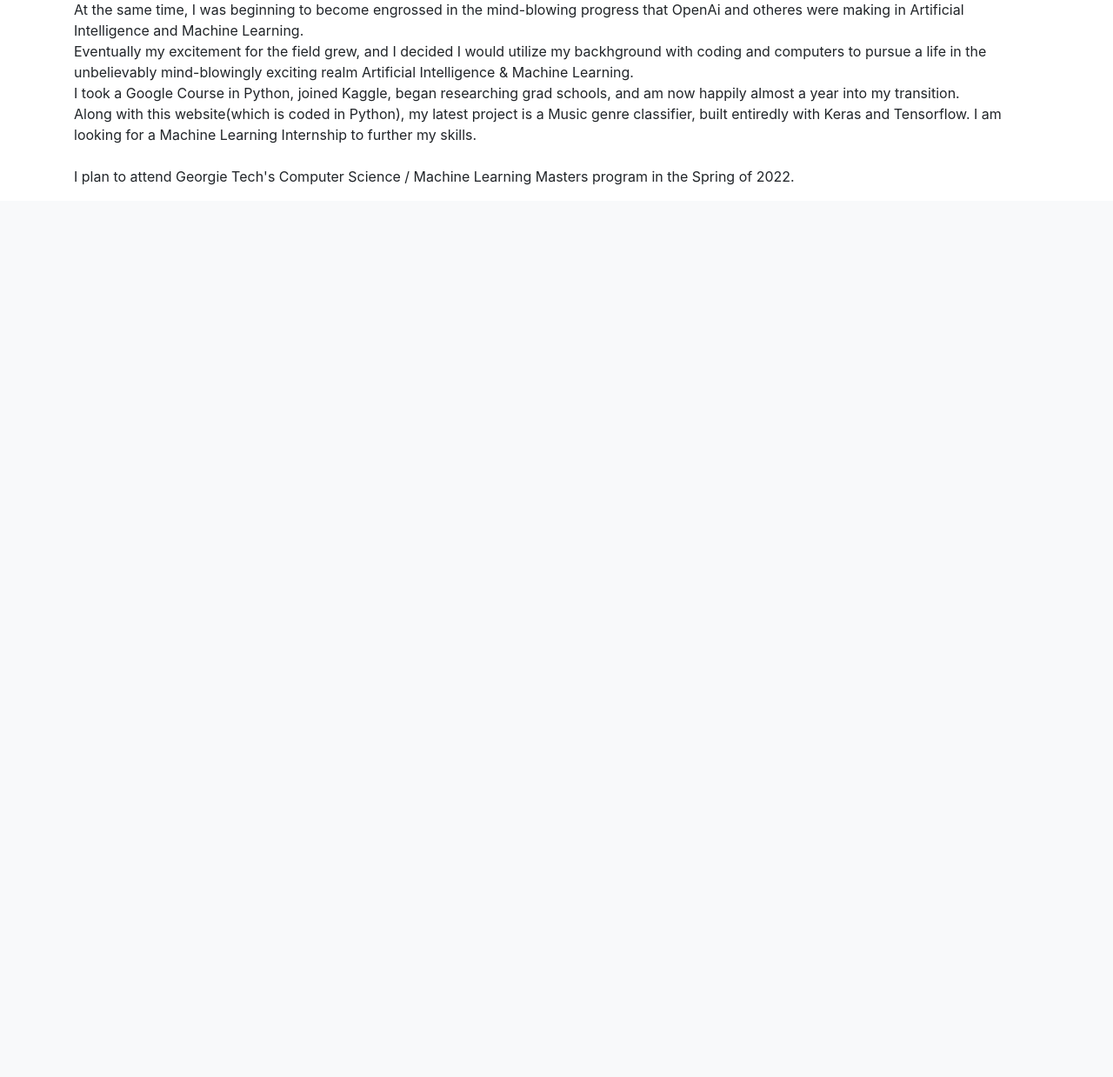
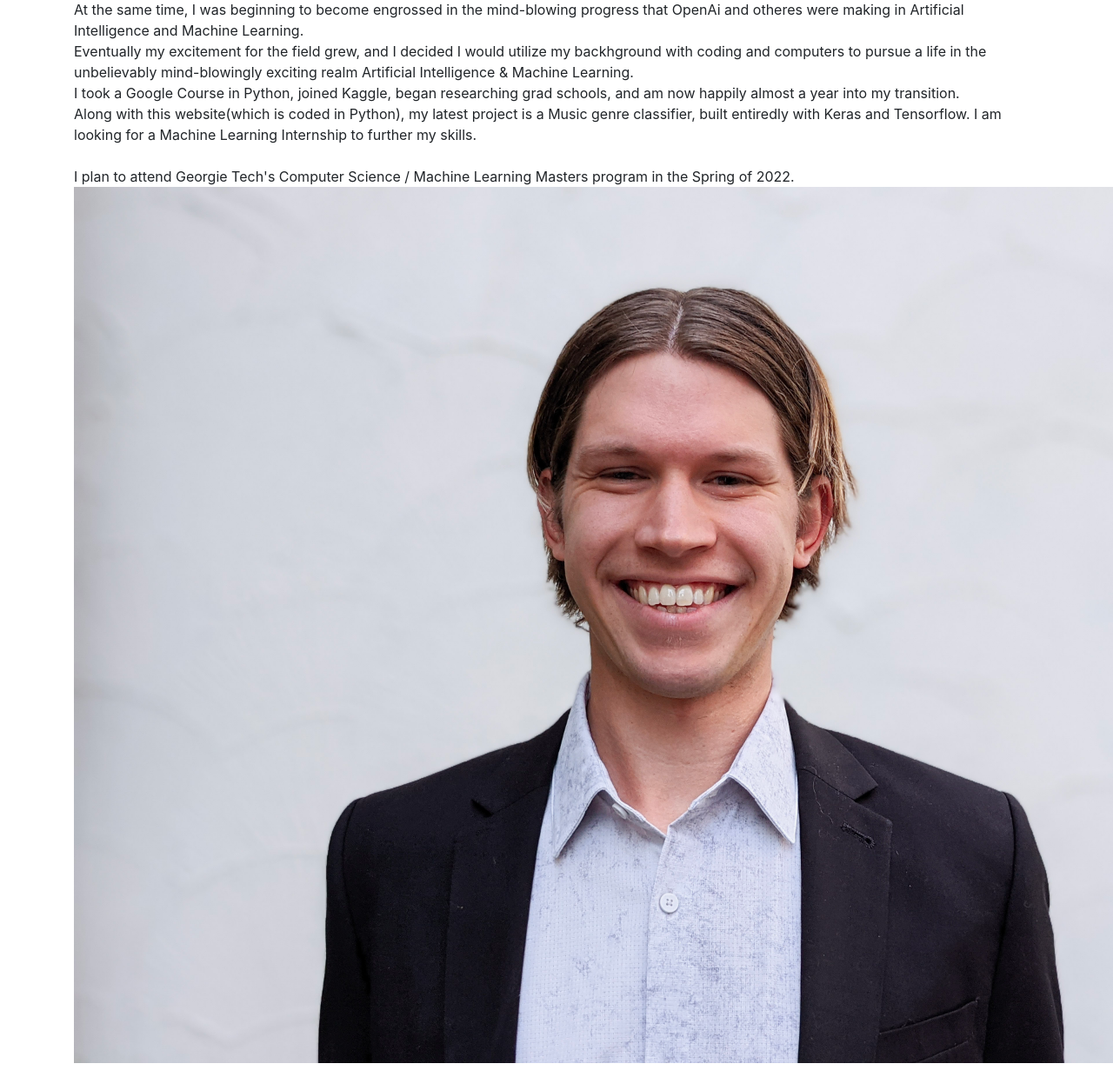
Before and after one commit to connorpuhala/PersonalPortfolioWebsite, a Django app: page /story in a window 1280 px wide; the page is wider, and only the part inside the window is pictured. Shown: the part 641-1880 px from the top of that part at 87% size. Before the commit the page ends 854 px from the top of that part, so only its background shows below. Run offline with Django 3.2, Linux system fonts and the light colour scheme; some libraries are stand-ins or nearby versions.

Commit message:
Added Photo

```diff
--- a/projects/templates/story.html
+++ b/projects/templates/story.html
@@ -37,6 +37,8 @@
     Along with this website(which is coded in Python), my latest project is a Music genre classifier, built entiredly with Keras and Tensorflow. I am looking for a Machine Learning Internship to further my skills.
     <br><br>
     I plan to attend Georgie Tech's Computer Science / Machine Learning Masters program in the Spring of 2022.
+    <br>
+    <img style="width: 1344px; height: 1008px;" alt="Resume" src="{% static 'img/NicePhotoConnor.jpg' %}">
 
 
 
```
Also changed, not shown: projects/static/img/NicePhotoConnor.jpg (added), 2 other files.
